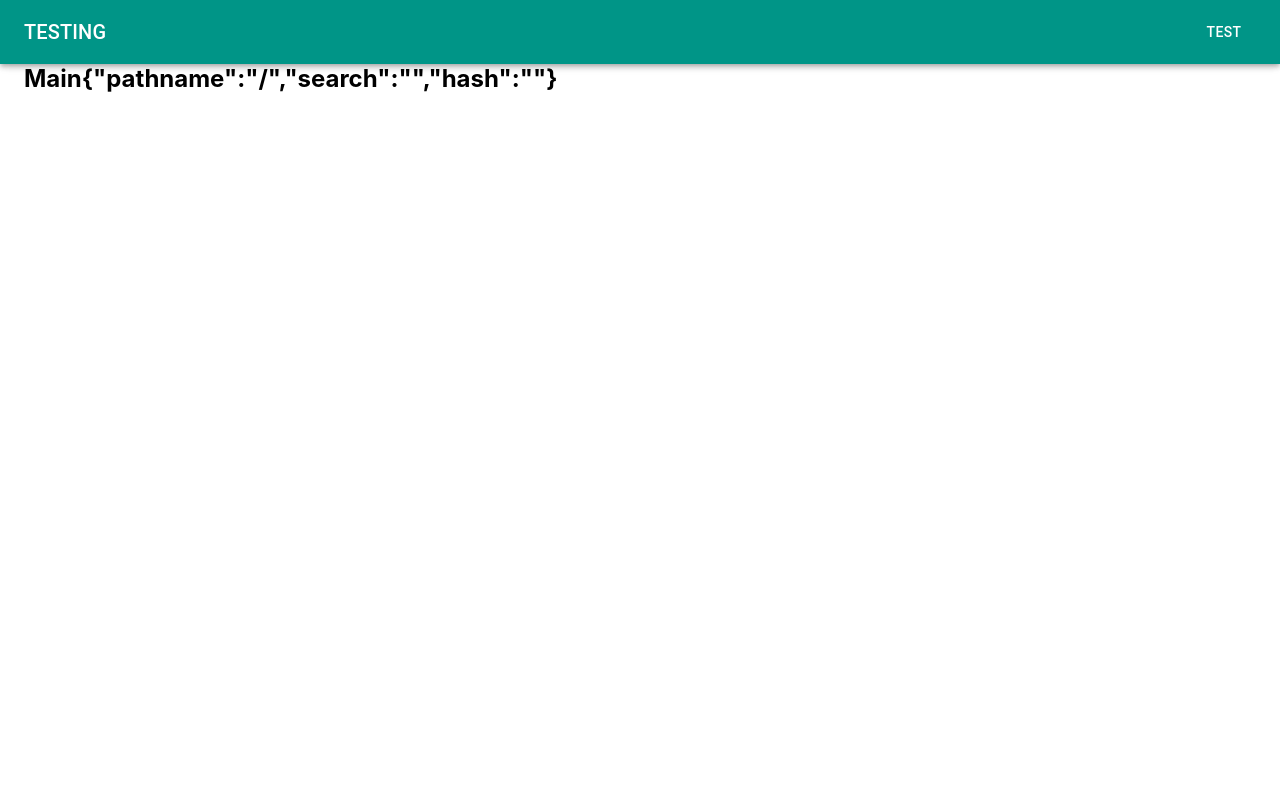
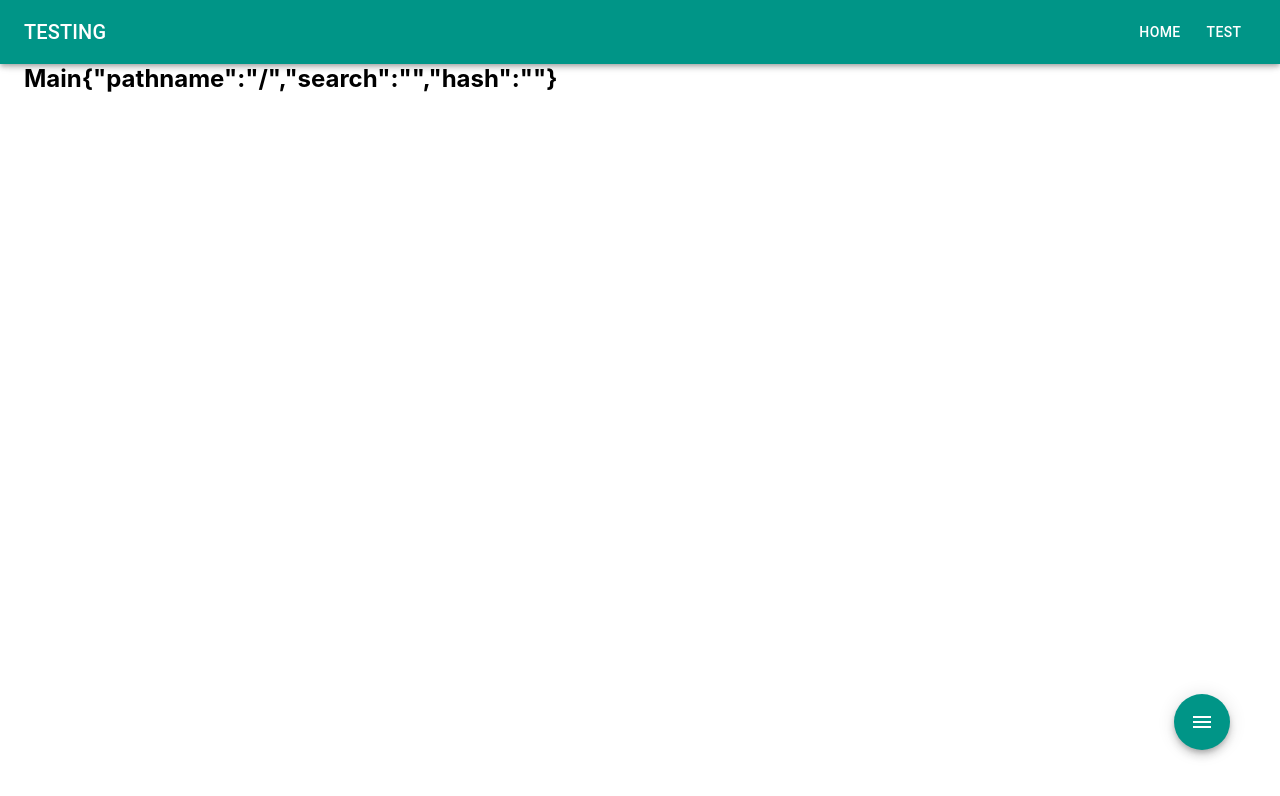
Before and after one commit to mrabyvalex/portfolio, a React app: page / in a window 1280 px wide. Shown: the top 796 px of the page. Built offline with nearby package versions, Linux system fonts and the light colour scheme.

Commit message:
speed dial incorporated

```diff
--- a/package.json
+++ b/package.json
@@ -5,6 +5,7 @@
   "dependencies": {
     "@babel/core": "^7.0.0",
     "@material-ui/core": "^4.8.3",
+    "@material-ui/icons": "^4.5.1",
     "@material-ui/lab": "^4.0.0-alpha.39",
     "@svgr/webpack": "4.3.3",
     "@testing-library/jest-dom": "^4.2.4",
--- /dev/null
+++ b/src/atoms/Icons/index.js
@@ -0,0 +1,3 @@
+import * as Icons from '@material-ui/icons';
+
+export default Icons;
--- /dev/null
+++ b/src/atoms/SpeedDialAction/index.js
@@ -0,0 +1,3 @@
+import SpeedDialAction from '@material-ui/lab/SpeedDialAction';
+
+export default SpeedDialAction;
--- a/src/atoms/index.js
+++ b/src/atoms/index.js
@@ -9,3 +9,5 @@ export { default as PToolbar } from './ToolBar';
 export { default as PSpeedDial } from './SpeedDial';
 export { default as PmakeStyles } from './MakeStyles';
 export { default as PContainer } from './Container';
+export { default as PIcons } from './Icons';
+export { default as PSpeedDialAction } from './SpeedDialAction';
--- /dev/null
+++ b/src/components/MobileHeader/index.js
@@ -0,0 +1,26 @@
+import React, { useState } from 'react';
+
+import { PSpeedDial, PIcons, PSpeedDialAction, PmakeStyles, PuseScrollTrigger } from '../../atoms';
+
+const useStyles = PmakeStyles((theme) => ({
+  root: {
+    position: 'fixed',
+    bottom: 50,
+    right: 50
+  }
+}));
+export default ({ headerData, window, history }) => {
+  const classes = useStyles();
+  const [open, toggleOpen] = useState(false);
+  const toggleSpeedial = () => toggleOpen((value) => !value);
+  const trigger = PuseScrollTrigger({ target: window ? window() : undefined });
+  const onMenuItemClick = (url) => () => history.push(url);
+  return (
+    <PSpeedDial className={classes.root} ariaLabel='SpeedDial example' hidden={trigger} icon={<PIcons.Menu openIcon={<PIcons.Close />} />} onClose={toggleSpeedial} onOpen={toggleSpeedial} open={open} direction='up'>
+      {headerData.menu.map((action) => {
+        const RenderIcon = PIcons[action.icon] || PIcons.Menu;
+        return <PSpeedDialAction key={action.label} tooltipOpen icon={<RenderIcon />} tooltipTitle={action.label} onClick={onMenuItemClick(action.value)} />;
+      })}
+    </PSpeedDial>
+  );
+};
--- a/src/hocs/AppLayout/index.js
+++ b/src/hocs/AppLayout/index.js
@@ -1,6 +1,7 @@
 import React from 'react';
 import { Header } from '../../components';
 import { PContainer, PmakeStyles } from '../../atoms';
+import MobileHeader from '../../components/MobileHeader';
 
 const useStyles = PmakeStyles((theme) => ({
   root: {
@@ -15,6 +16,7 @@ export default (WrappedComponent) => (props) => {
       <PContainer className={classes.root} maxWidth='false'>
         <WrappedComponent {...props} />
       </PContainer>
+      <MobileHeader {...props} />
     </div>
   );
 };
--- a/src/store/initialState.js
+++ b/src/store/initialState.js
@@ -1 +1,10 @@
-export const INTIAL_STORE_STATE = { loading: false, headerData: { title: 'TESTING', menu: [{ value: '/test', label: 'TEST' }] } };
+export const INTIAL_STORE_STATE = {
+  loading: false,
+  headerData: {
+    title: 'TESTING',
+    menu: [
+      { value: '/', label: 'HOME', icon: 'Home' },
+      { value: '/test', label: 'TEST', icon: 'FileCopyOutlined' }
+    ]
+  }
+};
```
Also changed, not shown: 1 other file (tests, documents, lock files or other folders).
